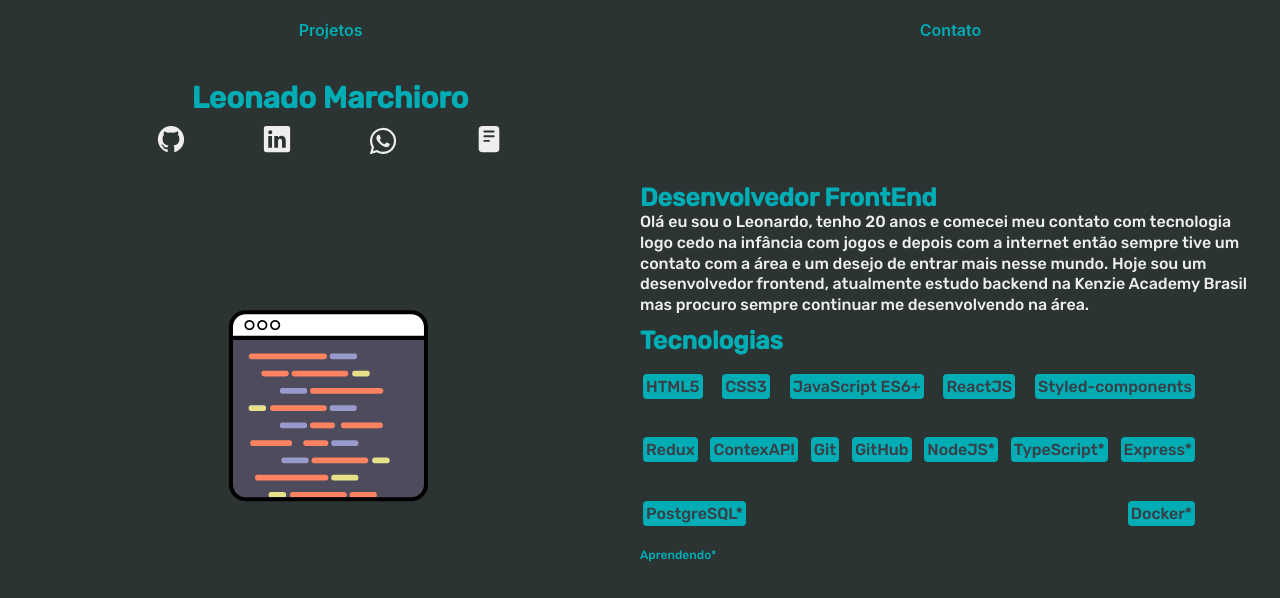
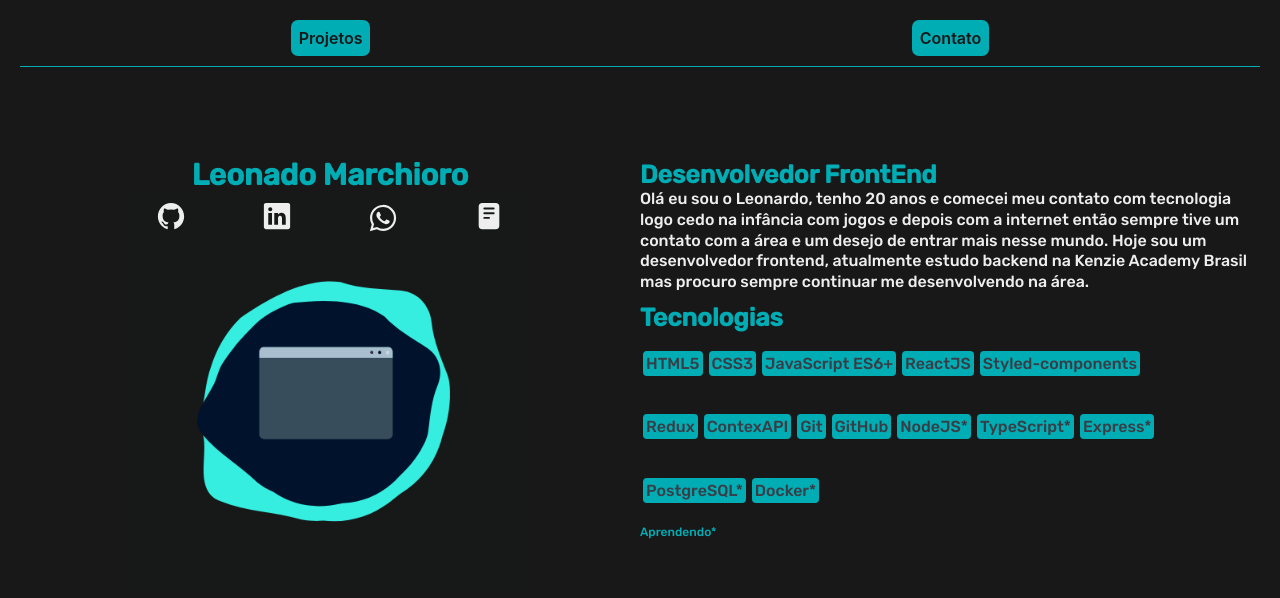
Before and after one commit to leonardomarchioro/portifolio_marchioro, a React (Create React App) app: page / in a window 1280 px wide. Shown: the top 598 px of the page. Built offline with nearby package versions, Linux system fonts and the light colour scheme.

Commit message:
update gif

```diff
--- a/src/Pages/Home/style.js
+++ b/src/Pages/Home/style.js
@@ -3,7 +3,7 @@ import styled from "styled-components";
 export const Container = styled.div`
   display: flex;
   flex-direction: column;
-  background-color: #2c3333;
+  background-color: #181818;
   width: 100%;
   height: auto;
 
--- a/src/Pages/Projetos/index.jsx
+++ b/src/Pages/Projetos/index.jsx
@@ -14,6 +14,7 @@ const Projetos = () => {
       <header>
         <TiArrowBackOutline size={"30px"} onClick={() => history.push("/")} />
       </header>
+      <h1>Projetos</h1>
       <motion.div
         initial={{ x: 0, y: 0, scale: 0.5, rotate: 0 }}
         animate={{
@@ -24,7 +25,6 @@ const Projetos = () => {
         }}
         transition={{ duration: 1.8 }}
       >
-        <h1>Projetos</h1>
         <Body>
           {projects.map((project, index) => (
             <CardProjeto key={index} project={project} />
--- a/src/Pages/Projetos/styles.js
+++ b/src/Pages/Projetos/styles.js
@@ -4,7 +4,7 @@ export const Container = styled.div`
   display: flex;
   flex-direction: column;
   align-items: center;
-  background-color: #2c3333;
+  background-color: #181818;
   width: 100%;
   height: auto;
 
@@ -28,7 +28,7 @@ export const Container = styled.div`
       border-radius: 50%;
       &:hover {
         transform: scale(1.2);
-        color: #2c3333;
+        color: #181818;
         background-color: #eeeeee;
       }
     }
--- a/src/components/Description/styles.js
+++ b/src/components/Description/styles.js
@@ -33,9 +33,10 @@ export const ContainerTechs = styled.div`
   > ul {
     display: flex;
     flex-wrap: wrap;
-    justify-content: space-between;
-    align-items: center;
     align-content: space-around;
+    flex-direction: row;
+    align-items: flex-start;
+    justify-content: flex-start;
     width: 100%;
     height: 190px;
     > li {
--- a/src/components/Header/styles.js
+++ b/src/components/Header/styles.js
@@ -3,9 +3,13 @@ import styled from "styled-components";
 export const Container = styled.header`
   display: flex;
   justify-content: space-around;
-
+  padding-bottom: 10px;
+  border-bottom: 1.5px solid #00adb5;
   > a {
-    color: #00adb5;
+    padding: 8px;
+    background-color: #00adb5;
+    color: #181818;
+    border-radius: 7px;
     font-family: "Inter", sans-serif;
     font-size: 16px;
     font-weight: 600;
@@ -16,8 +20,10 @@ export const Container = styled.header`
   }
 
   > button {
-    background-color: transparent;
-    color: #00adb5;
+    padding: 8px;
+    background-color: #00adb5;
+    color: #181818;
+    border-radius: 7px;
     font-family: "Inter", sans-serif;
     border: transparent;
     font-size: 16px;
--- a/src/components/Infos/index.jsx
+++ b/src/components/Infos/index.jsx
@@ -5,7 +5,7 @@ import {
   IoReader,
 } from "react-icons/io5";
 
-import gifCode from "../../assets/animation.gif";
+import gifCode from "../../assets/gifcode.gif";
 import { Container } from "./styles";
 import { motion } from "framer-motion";
 
--- a/src/components/Infos/styles.js
+++ b/src/components/Infos/styles.js
@@ -33,10 +33,16 @@ export const Container = styled.div`
     flex-direction: column;
     justify-content: center;
     align-items: center;
+
+    .Infos {
+      position: relative;
+      top: 50px;
+    }
     .Img {
       display: flex;
+      justify-content: center;
       img {
-        width: 100%;
+        width: 80%;
       }
     }
   }
--- a/src/components/ModalProject/styles.js
+++ b/src/components/ModalProject/styles.js
@@ -35,7 +35,7 @@ export const Modal = styled.section`
     > svg {
       position: relative;
       left: 135px;
-      top: 2px;
+      top: -4px;
       color: #eeeeee;
       cursor: pointer;
       transition: 0.8s;
--- a/src/global.Style.js
+++ b/src/global.Style.js
@@ -16,7 +16,7 @@ export const GlobalStyle = createGlobalStyle`
     body{
         width: 100vw;
         height: 100vh;
-        background-color: #2c3333;
+        background-color: #181818;
 
     }
     #root{
```
Also changed, not shown: src/assets/gifcode.gif (added).
